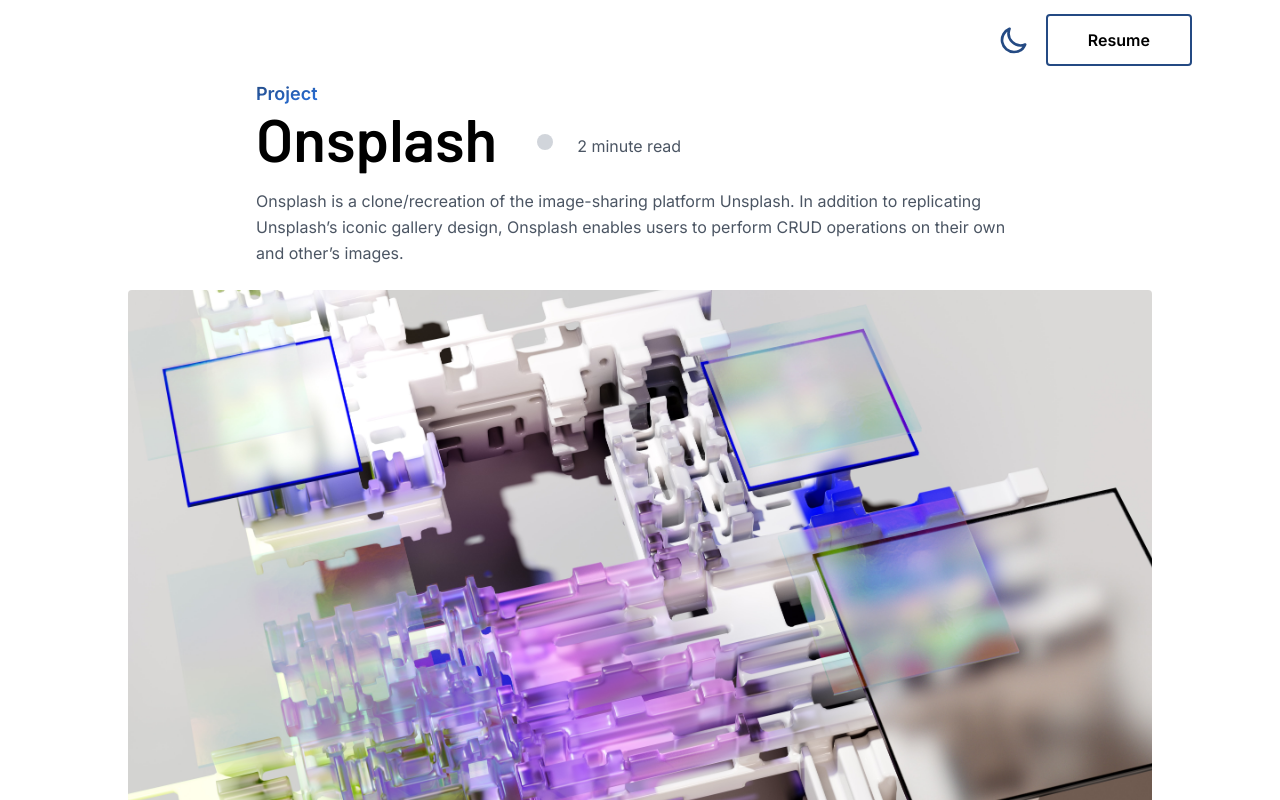
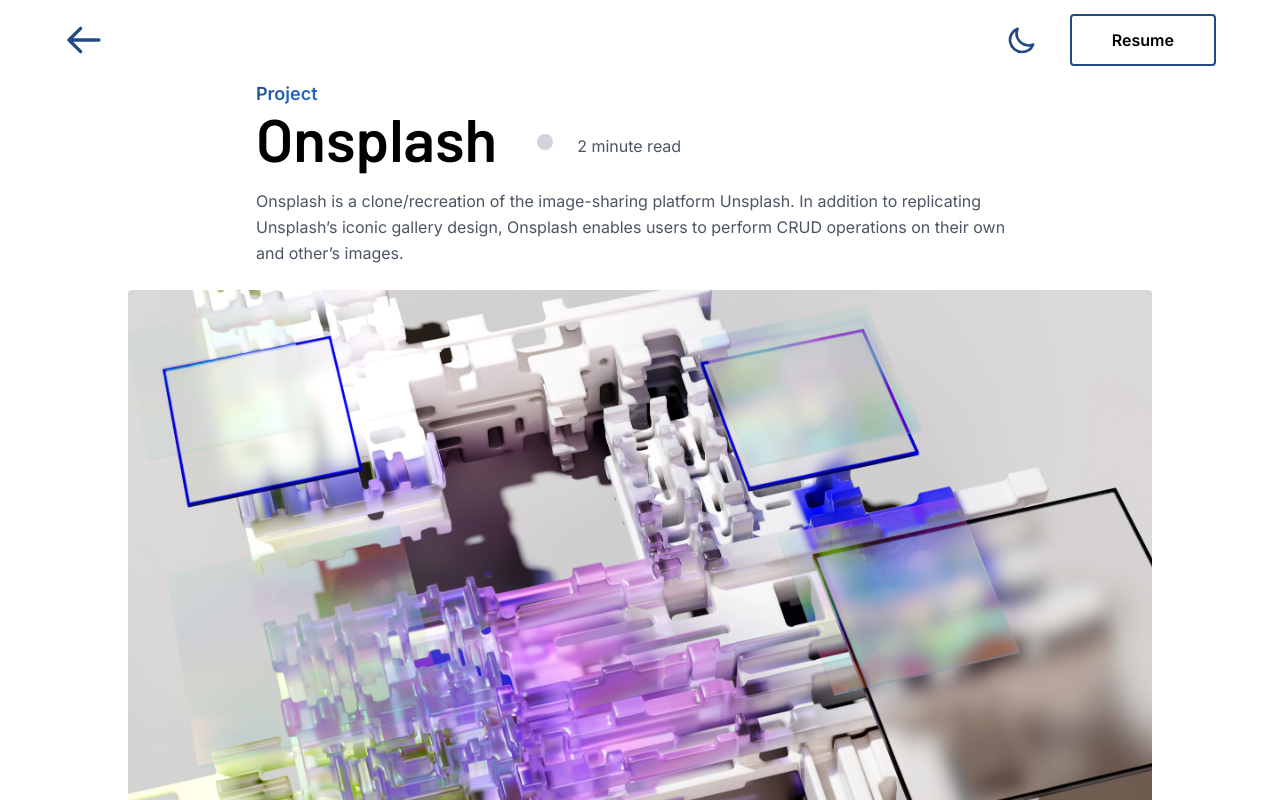
Before and after one commit to MartinP460/portfolio, a Next.js app: page /projects/onsplash in a window 1280 px wide. Shown: the top 800 px of the page. Built offline with nearby package versions, Linux system fonts and the light colour scheme.

Commit message:
Create home button on navbar.

```diff
--- a/src/components/Navbar.tsx
+++ b/src/components/Navbar.tsx
@@ -1,5 +1,7 @@
 import { ReactNode, useState } from 'react'
+import { ArrowLeftIcon } from '@heroicons/react/outline'
 import clsx from 'clsx'
+import Link from 'next/link'
 import Button from './Button'
 import DarkModeToggle from './DarkModeToggle'
 import Sidebar from './Sidebar'
@@ -11,9 +13,10 @@
     href: string
     icon: ReactNode
   }[]
+  homeButton?: boolean
 }
 
-const Navbar = ({ sidebarLinks }: NavbarProps) => {
+const Navbar = ({ sidebarLinks, homeButton }: NavbarProps) => {
   const [sidebarIsOpen, setSidebarIsOpen] = useState(false)
   const [visible, isAtTop] = useNavbarScroll()
 
@@ -21,16 +24,30 @@
     <>
       <nav
         className={clsx(
-          'fixed top-0 left-0 z-20 h-20 w-full bg-white py-3 px-4 backdrop-blur-md transition dark:bg-primary-800/90 sm:px-8 lg:pr-20',
+          'fixed top-0 left-0 z-20 h-20 w-full bg-white py-3 px-4 backdrop-blur-md transition dark:bg-primary-800/90 md:px-8 lg:px-12',
           visible ? 'translate-y-0' : '-translate-y-20',
           isAtTop
             ? 'bg-transparent shadow-none backdrop-blur-none dark:bg-transparent'
             : 'shadow-lg'
         )}
       >
-        <div className="mx-auto flex h-full max-w-6xl items-center justify-end gap-4">
-          <DarkModeToggle className="hidden lg:flex" />
-          <Button className="hidden lg:block">Resume</Button>
+        <div
+          className={clsx(
+            'mx-auto flex h-full max-w-6xl items-center',
+            homeButton ? 'justify-between' : 'justify-end'
+          )}
+        >
+          {homeButton && (
+            <Link href="/">
+              <a className="hidden lg:block">
+                <ArrowLeftIcon className="w-10 text-primary-800 transition hover:-translate-x-1 hover:text-primary-200 dark:text-white dark:hover:text-primary-200" />
+              </a>
+            </Link>
+          )}
+          <div className="flex items-center gap-8">
+            <DarkModeToggle className="hidden lg:flex" />
+            <Button className="hidden lg:block">Resume</Button>
+          </div>
         </div>
       </nav>
       <div className="fixed top-0 left-0 z-30 flex h-20 w-full items-center justify-end py-3 px-4 sm:px-8 lg:hidden">
--- a/src/pages/projects/[slug].tsx
+++ b/src/pages/projects/[slug].tsx
@@ -33,7 +33,7 @@
 
   return (
     <Layout title={project.title} description={project.intro}>
-      <Navbar sidebarLinks={sidebarLinks} />
+      <Navbar sidebarLinks={sidebarLinks} homeButton />
       <div className="mx-auto mb-6 mt-20 max-w-3xl">
         <Highlight text="Project" className="text-lg" />
         <div className="flex flex-col sm:flex-row sm:items-center">
```
